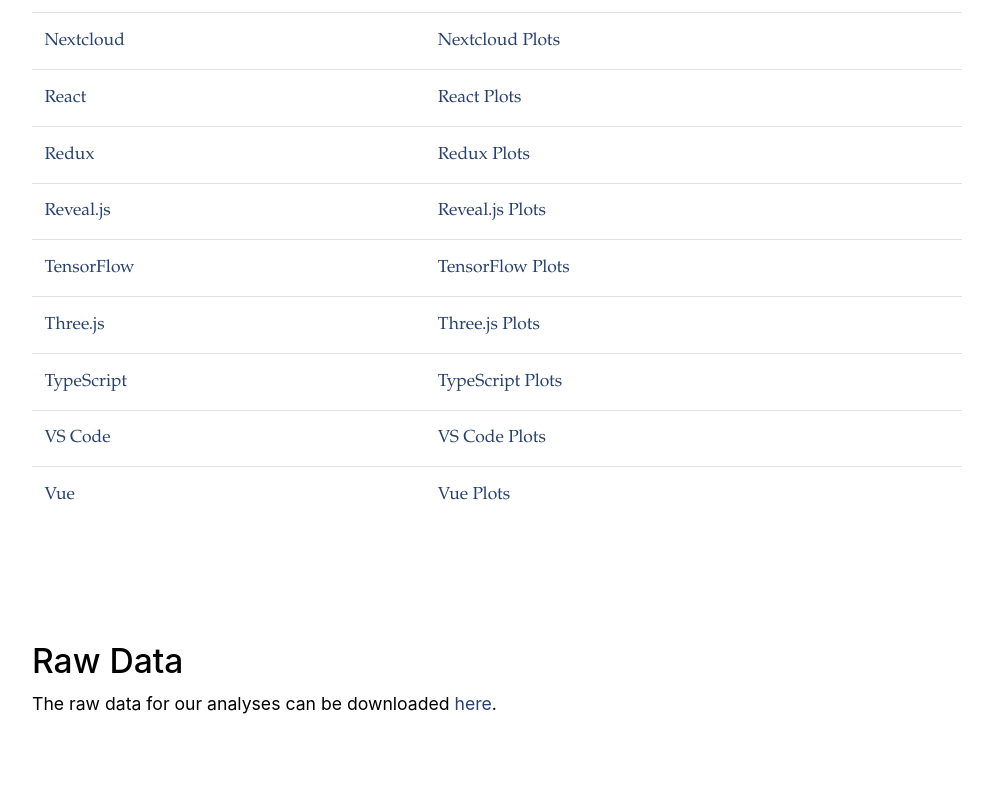
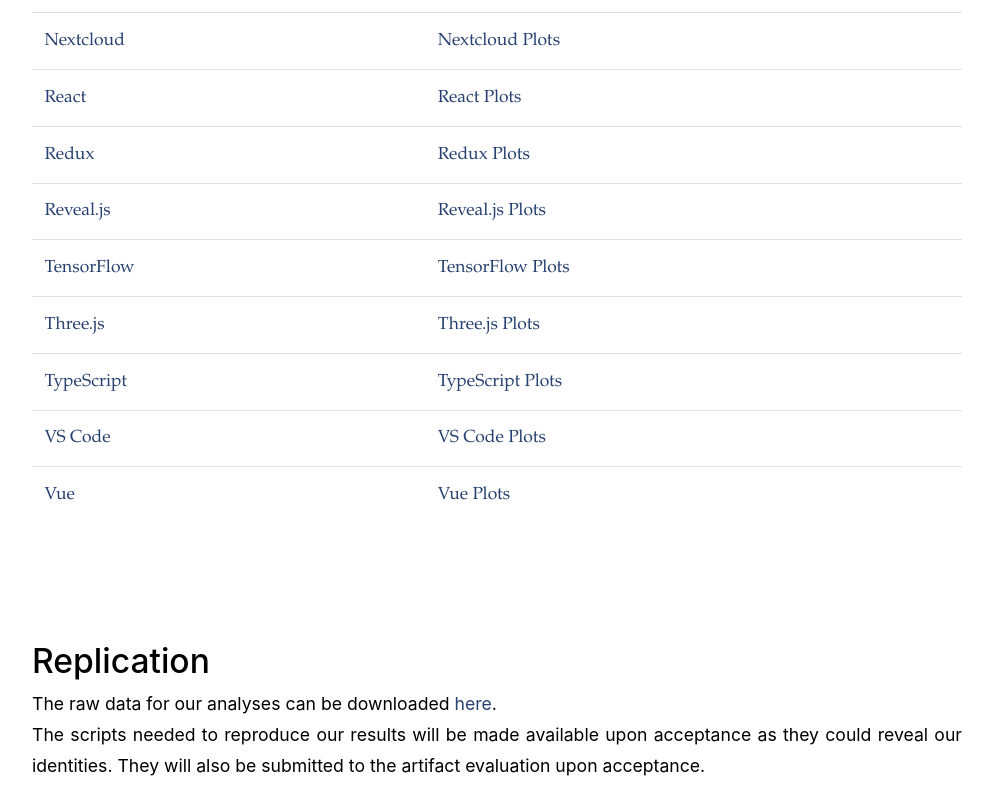
Before and after one commit to Anonymous000279/Anonymous000279.github.io, a plain HTML site: page index.html in a window 1280 px wide. Shown: the part 1022-1822 px from the top of the page, without its empty margins (143-1136 px from the left). Before the commit the page ends 1760 px from the top, so only its background shows below. Drawn offline with Linux system fonts and the light colour scheme.

Commit message:
Final changes

```diff
--- a/index.html
+++ b/index.html
@@ -87,10 +87,12 @@
 
     <section>
         <header>
-            <h2 id="replication">Raw Data</h2>
+            <h2 id="replication">Replication</h2>
         </header>
 
-        The raw data for our analyses can be downloaded <a href="https://drive.google.com/file/d/1msp98SdNFS8O0B1n7D9yqIrV_iIhJPJW/view?usp=sharing">here</a>.
+        The raw data for our analyses can be downloaded <a href="https://drive.google.com/file/d/1msp98SdNFS8O0B1n7D9yqIrV_iIhJPJW/view?usp=sharing">here</a>.<br>
+
+        The scripts needed to reproduce our results will be made available upon acceptance as they could reveal our identities. They will also be submitted to the artifact evaluation upon acceptance.
 
 
 
```
